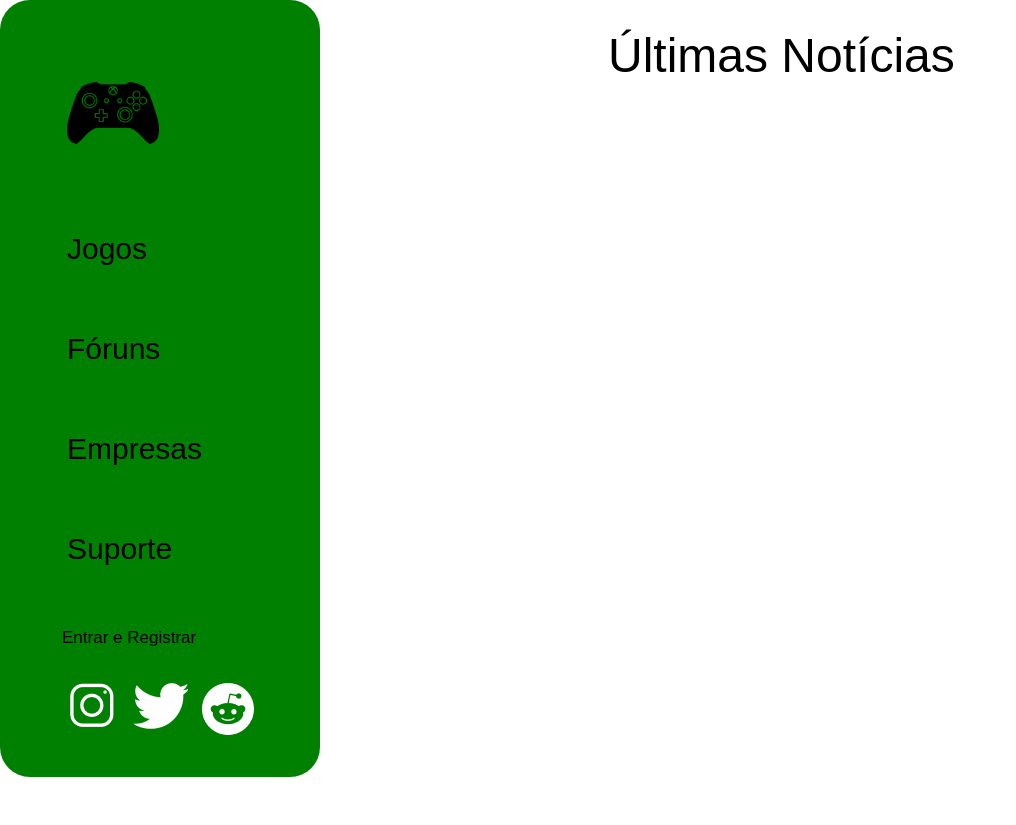
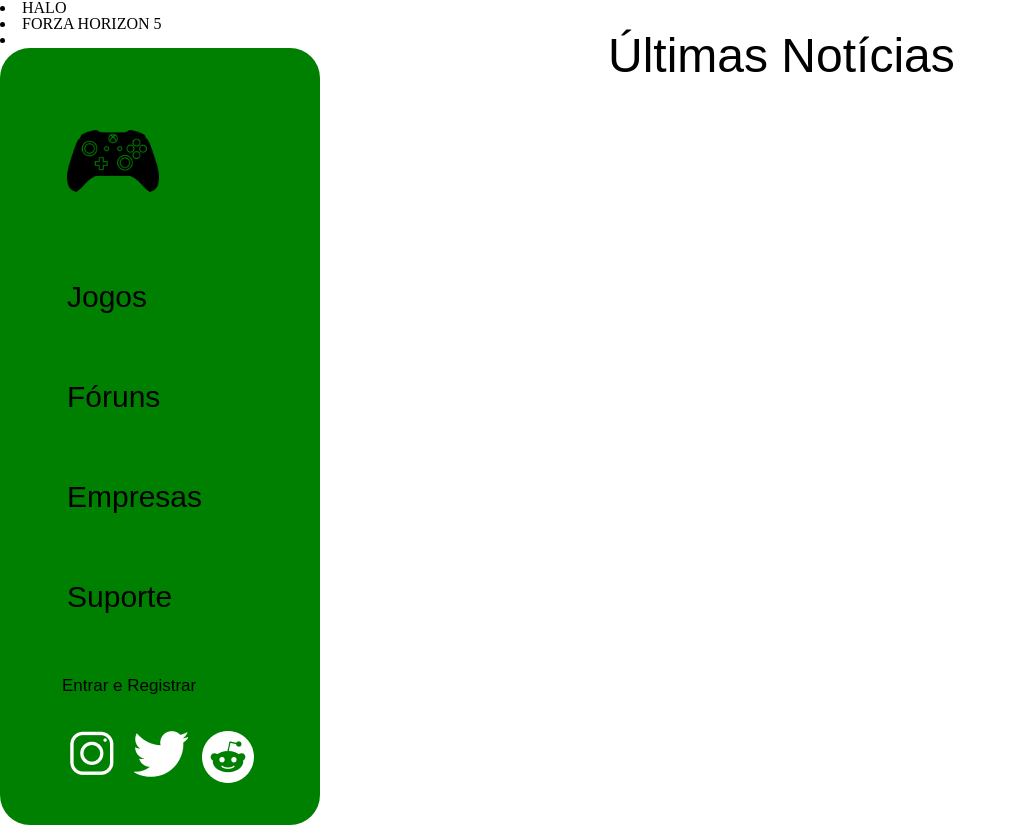
Before and after one commit to WesleyDev93/Pagina-sobre-jogos, a plain HTML site: page index.html in a window 1280 px wide. Shown: the whole page, without its empty margins (0-1016 px from the left). Before the commit the page ends 800 px from the top, so only its background shows below. Drawn offline with Linux system fonts and the light colour scheme.

Commit message:
Adição do css dos cards - e correção de atributos do codigo

```diff
--- a/index.html
+++ b/index.html
@@ -17,14 +17,14 @@
 
 <body>
 
-    <div><h1 class="titulo">Últimas Notícias</h1>
+    <div><h1 class="titulo">Últimas Notícias</h1></div>
 
+    <section class="cards">
 
-
-
-
-
-    </div>
+        <li class="cards__item">HALO</li>
+        <li class="cards__item">FORZA HORIZON 5</li>
+        <li class="cards__item"></li>
+ </section>
 
 <section class="lista">
 <nav>
```
